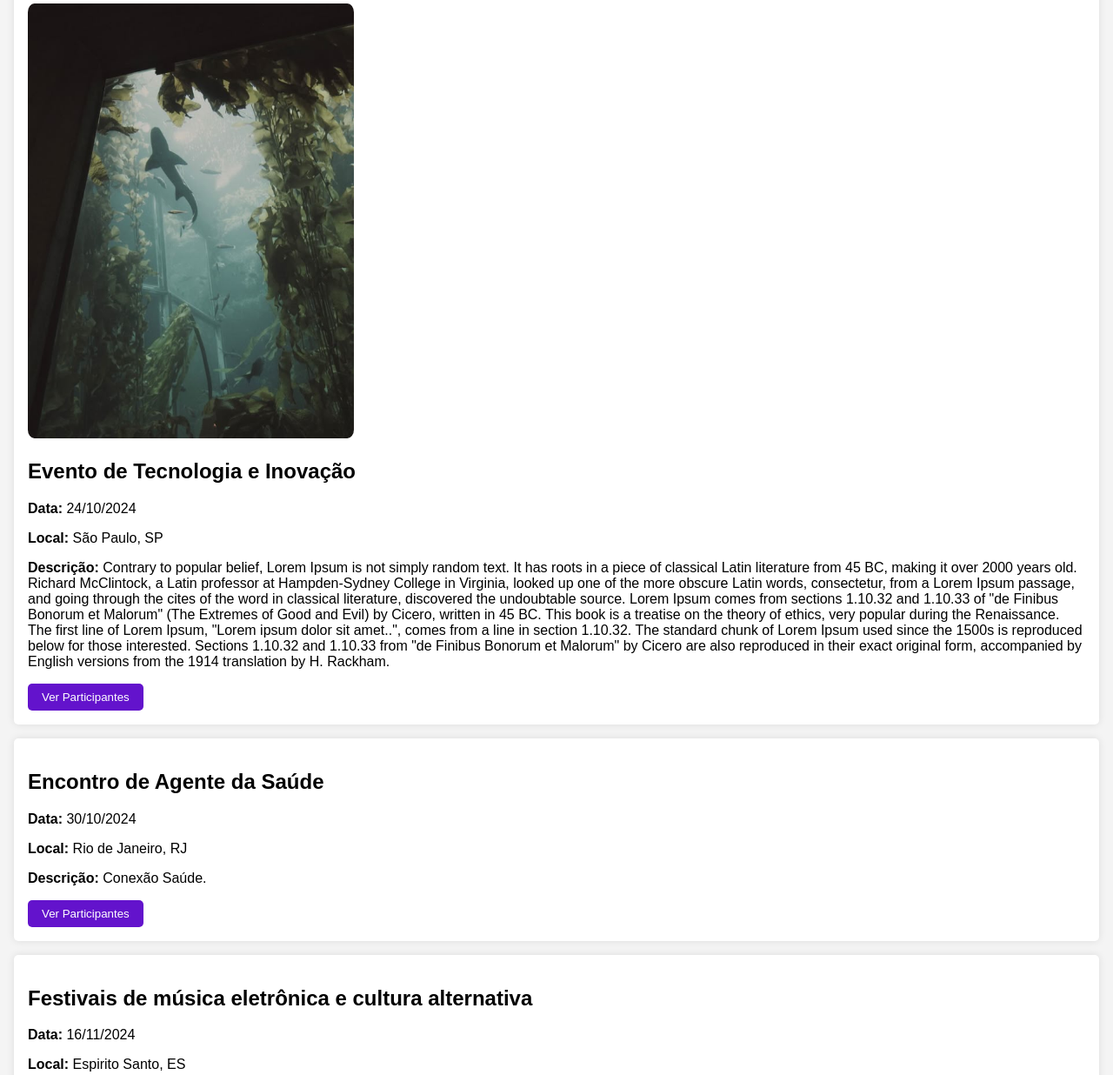
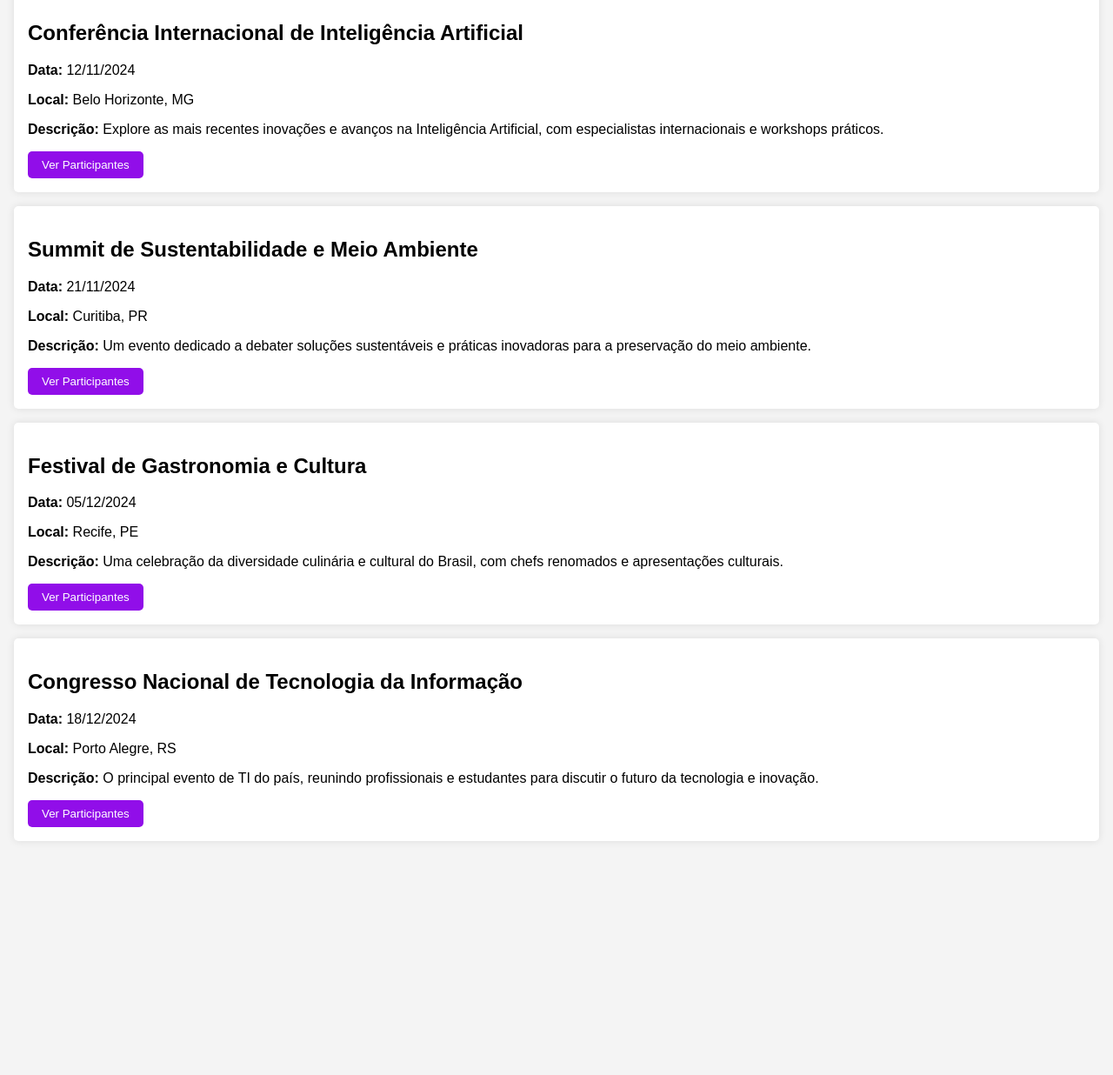
Before and after one commit to lice-code/desafio, a plain HTML site: page index.html in a window 1280 px wide. Shown: the part 97-1333 px from the top of the page at 87% size. After the commit the page ends 1096 px from the top, so only its background shows below. Drawn offline with Linux system fonts and the light colour scheme.

Commit message:
Modificação do css

```diff
--- a/css/style.css
+++ b/css/style.css
@@ -8,7 +8,7 @@ body {
 }
 
 header {
-    background-color: #333;
+    background-color: #5e296e;
     color: white;
     padding: 1rem;
     text-align: center;
@@ -31,7 +31,7 @@ main {
 }
 
 button {
-    background-color: #6313cc;
+    background-color: #910ee9;
     color: white;
     border: none;
     padding: 0.5rem 1rem;
@@ -40,7 +40,7 @@ button {
 }
 
 button:hover {
-    background-color: #7649b1;
+    background-color: #910ee9;
 }
 
 .form-adicionar {
@@ -75,35 +75,3 @@ ul li {
     margin: 0.5rem 0;
     border-radius: 5px;
 }
-
-.container {
-    display: flex;
-    justify-content: center;
-    align-items: center;
-    min-height: 100vh;
-
-}
-
-.image-container {
-    margin-right: 50px;
-
-}
-
-.image-container img {
-    max-width: 500px;
-    max-height: 500px;
-    border-radius: 2%;
-}
-
-.info-container {
-    text-align: center;
-}
-
-.info-container h2 {
-    font-size: 24px;
-    margin-bottom: 10px;
-}
-
-.info-container p {
-    font-size: 18px;
-}
--- a/index.html
+++ b/index.html
@@ -14,42 +14,36 @@
     <main>
         <section class="eventos-lista">
             <!-- Exemplo de evento -->
-            <div class="evento">
-                <div class="image-container">
-                    <img src="./img/local1.jpg" alt="Imagem do evento">
-                </div>
-                <h2>Evento de Tecnologia e Inovação</h2>
-                <p><strong>Data:</strong> 24/10/2024</p>
-                <p><strong>Local:</strong> São Paulo, SP</p>
-                <p><strong>Descrição:</strong> Contrary to popular belief, Lorem Ipsum is not simply random text. It has roots in a piece of classical Latin literature from 45 BC, making it over 2000 years old. Richard McClintock, a Latin professor at Hampden-Sydney College in Virginia, looked up one of the more obscure Latin words, consectetur, from a Lorem Ipsum passage, and going through the cites of the word in classical literature, discovered the undoubtable source. Lorem Ipsum comes from sections 1.10.32 and 1.10.33 of "de Finibus Bonorum et Malorum" (The Extremes of Good and Evil) by Cicero, written in 45 BC. This book is a treatise on the theory of ethics, very popular during the Renaissance. The first line of Lorem Ipsum, "Lorem ipsum dolor sit amet..", comes from a line in section 1.10.32.
-
-                    The standard chunk of Lorem Ipsum used since the 1500s is reproduced below for those interested. Sections 1.10.32 and 1.10.33 from "de Finibus Bonorum et Malorum" by Cicero are also reproduced in their exact original form, accompanied by English versions from the 1914 translation by H. Rackham.</p>
+            <div class="evento" id="evento-1">
+                <h2>Conferência Internacional de Inteligência Artificial</h2>
+                <p><strong>Data:</strong> 12/11/2024</p>
+                <p><strong>Local:</strong> Belo Horizonte, MG</p>
+                <p><strong>Descrição:</strong> Explore as mais recentes inovações e avanços na Inteligência Artificial, com especialistas internacionais e workshops práticos.</p>
                 <button onclick="verParticipantes(1)">Ver Participantes</button>
             </div>
 
-
-            <div class="evento">
-                <h2>Encontro de Agente da Saúde</h2>
-                <p><strong>Data:</strong> 30/10/2024</p>
-                <p><strong>Local:</strong> Rio de Janeiro, RJ</p>
-                <p><strong>Descrição:</strong> Conexão Saúde.</p>
+            <div class="evento" id="evento-2">
+                <h2>Summit de Sustentabilidade e Meio Ambiente</h2>
+                <p><strong>Data:</strong> 21/11/2024</p>
+                <p><strong>Local:</strong> Curitiba, PR</p>
+                <p><strong>Descrição:</strong> Um evento dedicado a debater soluções sustentáveis e práticas inovadoras para a preservação do meio ambiente.</p>
                 <button onclick="verParticipantes(2)">Ver Participantes</button>
             </div>
 
-            <div class="evento">
-                <h2>Festivais de música eletrônica e cultura alternativa</h2>
-                <p><strong>Data:</strong> 16/11/2024</p>
-                <p><strong>Local:</strong> Espirito Santo, ES</p>
-                <p><strong>Descrição:</strong> FusionSound: Ritmos do Mundo.</p>
-                <button onclick="verParticipantes(1)">Ver Participantes</button>
+            <div class="evento" id="evento-3">
+                <h2>Festival de Gastronomia e Cultura</h2>
+                <p><strong>Data:</strong> 05/12/2024</p>
+                <p><strong>Local:</strong> Recife, PE</p>
+                <p><strong>Descrição:</strong> Uma celebração da diversidade culinária e cultural do Brasil, com chefs renomados e apresentações culturais.</p>
+                <button onclick="verParticipantes(3)">Ver Participantes</button>
             </div>
 
-            <div class="evento">
-                <h2>Evento de Artes Visuais</h2>
-                <p><strong>Data:</strong> 16/11/2024</p>
-                <p><strong>Local:</strong> Bahia, BA</p>
-                <p><strong>Descrição:</strong> Cores & Traços: Encontro de Artes Visuais.</p>
-                <button onclick="verParticipantes(1)">Ver Participantes</button>
+            <div class="evento" id="evento-4">
+                <h2>Congresso Nacional de Tecnologia da Informação</h2>
+                <p><strong>Data:</strong> 18/12/2024</p>
+                <p><strong>Local:</strong> Porto Alegre, RS</p>
+                <p><strong>Descrição:</strong> O principal evento de TI do país, reunindo profissionais e estudantes para discutir o futuro da tecnologia e inovação.</p>
+                <button onclick="verParticipantes(4)">Ver Participantes</button>
             </div>
         </section>
     </main>
```
